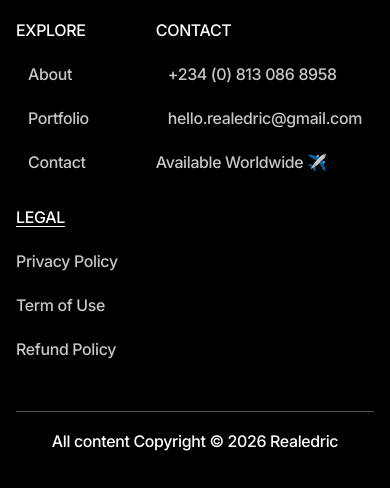
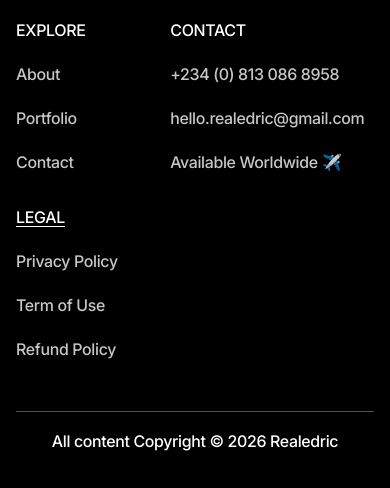
Before and after one commit to theodunadekunle/realedric-main, a plain HTML site: page pages/about.html in a window 390 px wide. Shown: the part 2605-3093 px from the top of the page. Drawn offline with Linux system fonts and the light colour scheme.

Commit message:
Align mobile footer headings and links

```diff
--- a/assets/styles/home.css
+++ b/assets/styles/home.css
@@ -189,6 +189,10 @@ details[open] .toggle::before { content: "−"; }
   .footer-layout { grid-template-columns: minmax(0, 1fr); }
 }
 @media (max-width: 700px) {
+  .footer-links { text-align: left; }
+  .footer-links h2,
+  .footer-links a:not(h2 a),
+  .footer-links span { padding-inline: 0; }
   :root { --gutter: 16px; }
   .site-header { align-items: center; }
   .nav-toggle {
@@ -238,7 +242,6 @@ details[open] .toggle::before { content: "−"; }
   .faq-list { gap: 13.8px; padding: 16px; }
   .faq-list summary { min-height: 44px; }
   .footer-links { grid-template-columns: minmax(0, 2fr) minmax(max-content, 3fr); row-gap: 24px; }
-  .footer-links h2, .footer-links a, .footer-links span { padding-inline: 0; }
   .site-footer { margin-top: 24px; }
   #lightbox { width: calc(100% - 16px); }
   #active-photo { max-height: calc(90svh - 68px); }
--- a/pages/about.html
+++ b/pages/about.html
@@ -6,7 +6,7 @@
   <meta name="description" content="Meet Edric, the photographer and visual storyteller behind Realedric.">
   <link rel="icon" type="image/png" sizes="64x64" href="../assets/images/favicon.png">
   <title>About</title>
-  <link rel="stylesheet" href="../assets/styles/home.css?v=3">
+  <link rel="stylesheet" href="../assets/styles/home.css?v=4">
   <link rel="stylesheet" href="../assets/styles/about.css">
   <script src="../assets/scripts/home.js?v=3" defer></script>
 </head>
```
Also changed, not shown: index.html (+1 -1 lines), pages/archive.html (+1 -1 lines), pages/contact.html (+1 -1 lines), pages/portfolio.html (+1 -1 lines).
